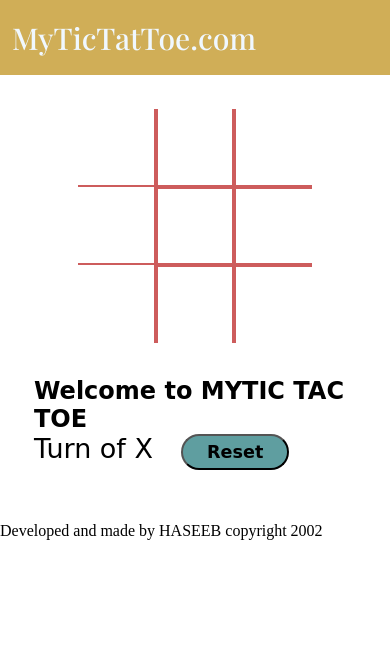
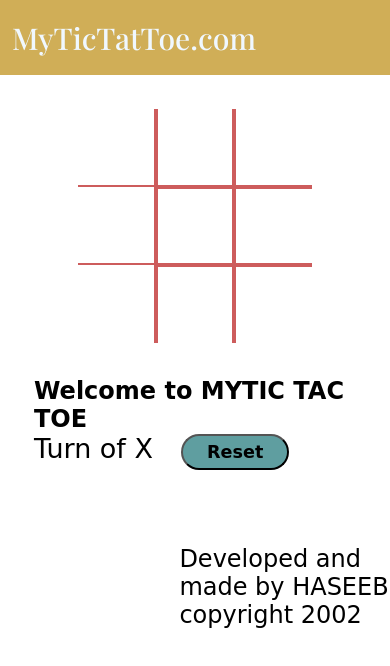
Before and after one commit to Alphasf9/tictactoegame, a plain HTML site: page index.html in a window 390 px wide. Drawn offline with nearby package versions, Linux system fonts and the light colour scheme.

Commit message:
Update style.css

```diff
--- a/style.css
+++ b/style.css
@@ -113,4 +113,16 @@ nav {
         grid-template-rows: repeat(3, 20vw);
         grid-template-columns: repeat(3, 20vw);
     }
+
+    footer{
+        font-size: 1rem;
+    }
 }
+
+
+footer {
+    margin-left: 46%;
+    margin-top: 6%;
+    font-family: cursive;
+    font-size: 1.5rem;
+}
```
